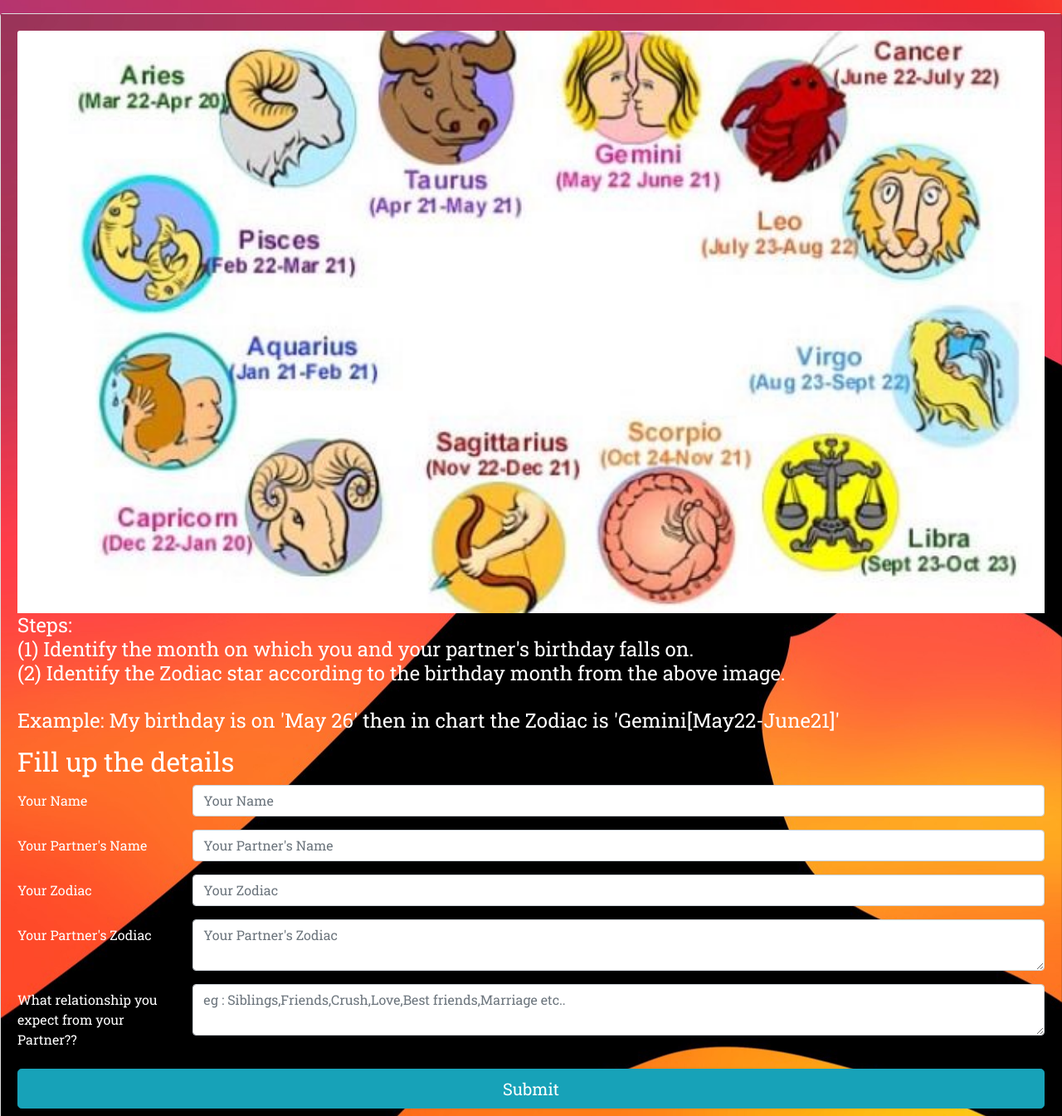
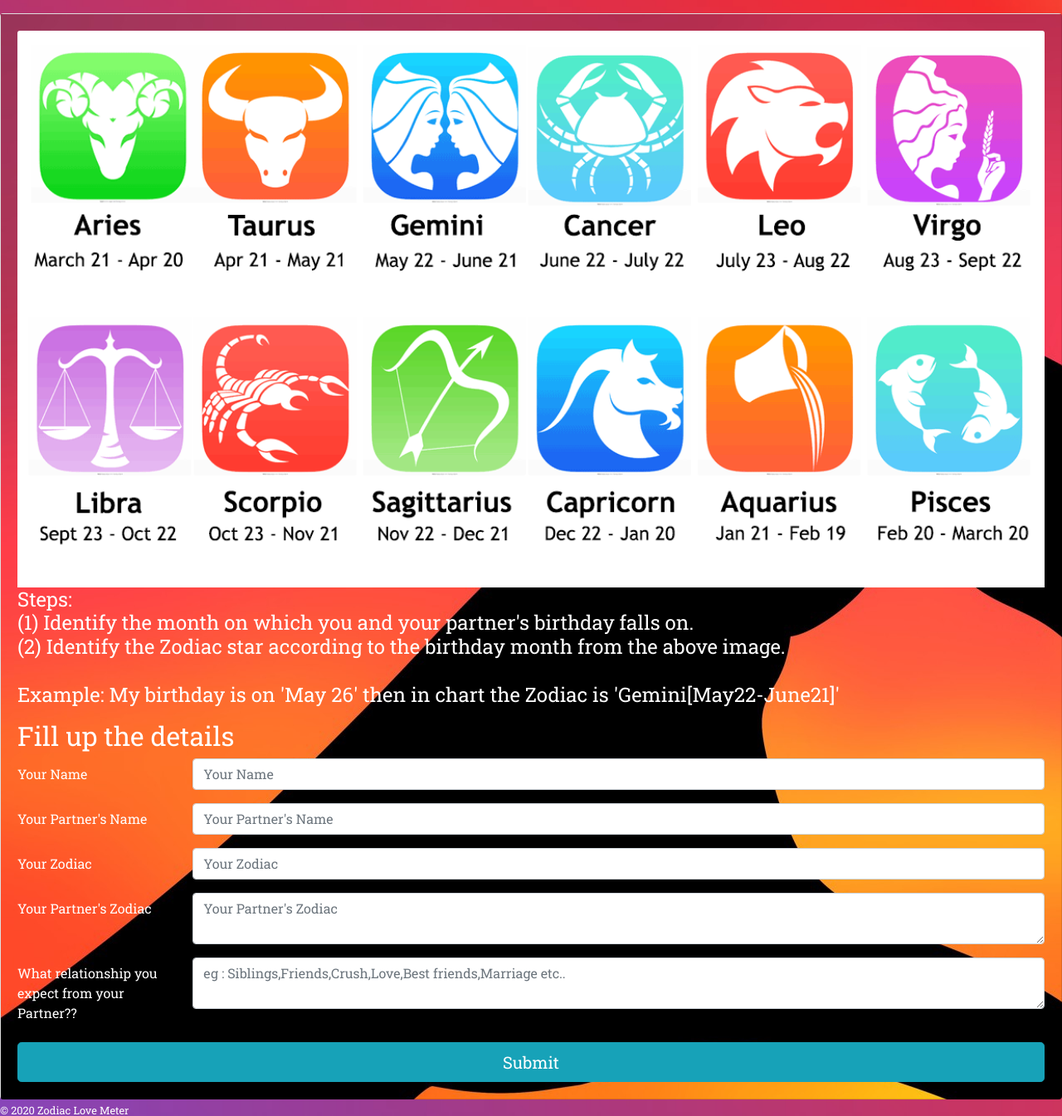
Before and after one commit to Ajayk10/zodiac-love-meter, a Django app: page /prediction/ in a window 1280 px wide. Shown: the part 56-1401 px from the top of the page at 83% size. Run offline with Django 3.2, Linux system fonts and the light colour scheme; some libraries are stand-ins or nearby versions.

Commit message:
zodiac_month pic changed

```diff
--- a/webapp/templates/prediction.html
+++ b/webapp/templates/prediction.html
@@ -44,7 +44,7 @@ body{
 </div>
 <div class="card" style="background-image: url(' {% static 'images/bg.jpeg' %} '); background-repeat: no-repeat;">
   <div class="card-body">
-  	<img src="{% static 'images/month.jpg' %}" class="card-img-top" alt="...">
+  	<img src="{% static 'images/zodiac_icons.png' %}" class="card-img-top" alt="...">
   	<h4><p>Steps:<br>
         (1) Identify the month on which you and your partner's birthday falls on.<br>
         (2) Identify the Zodiac star according to the birthday month from the above image.<br><br>
```
Also changed, not shown: static/images/zodiac_icons.png (added).
